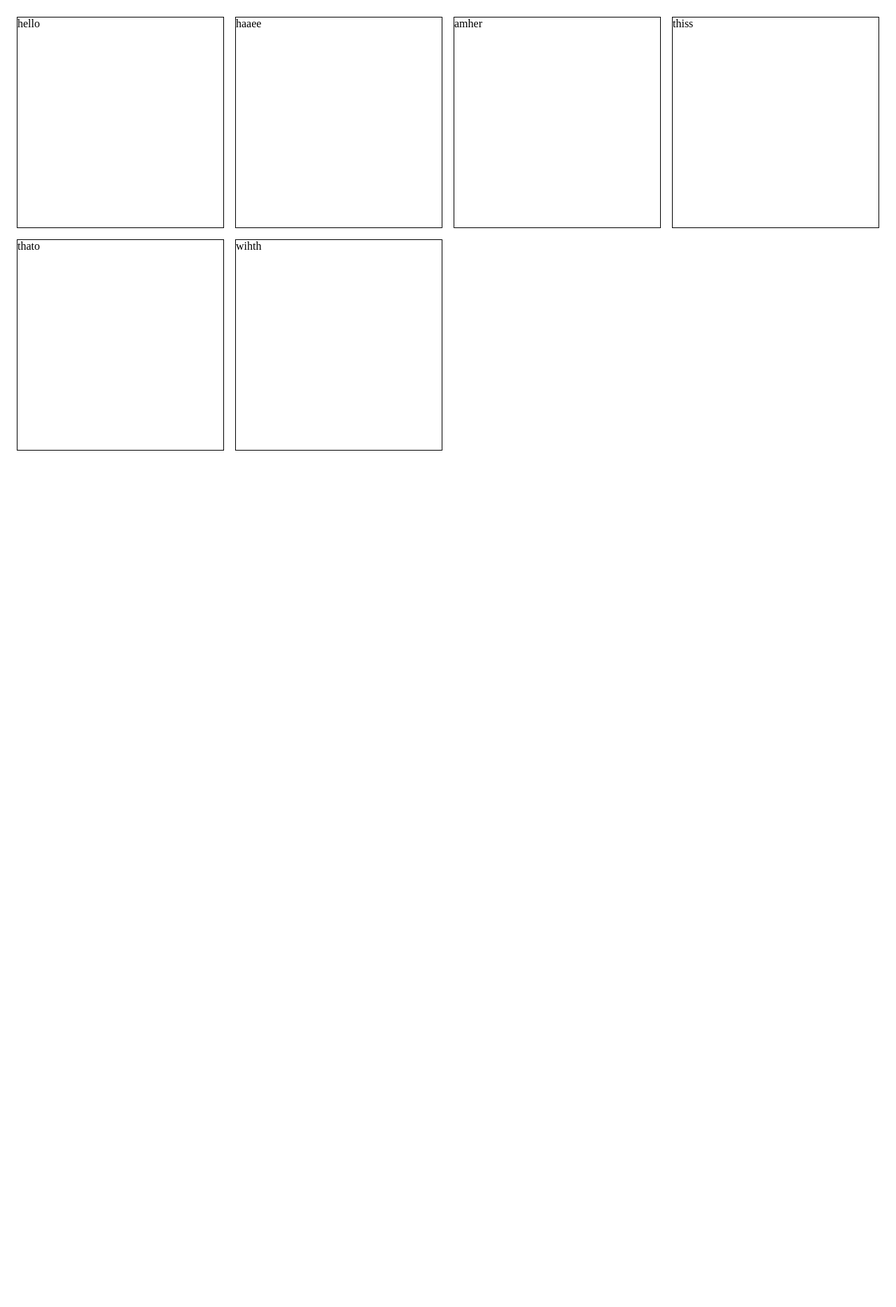
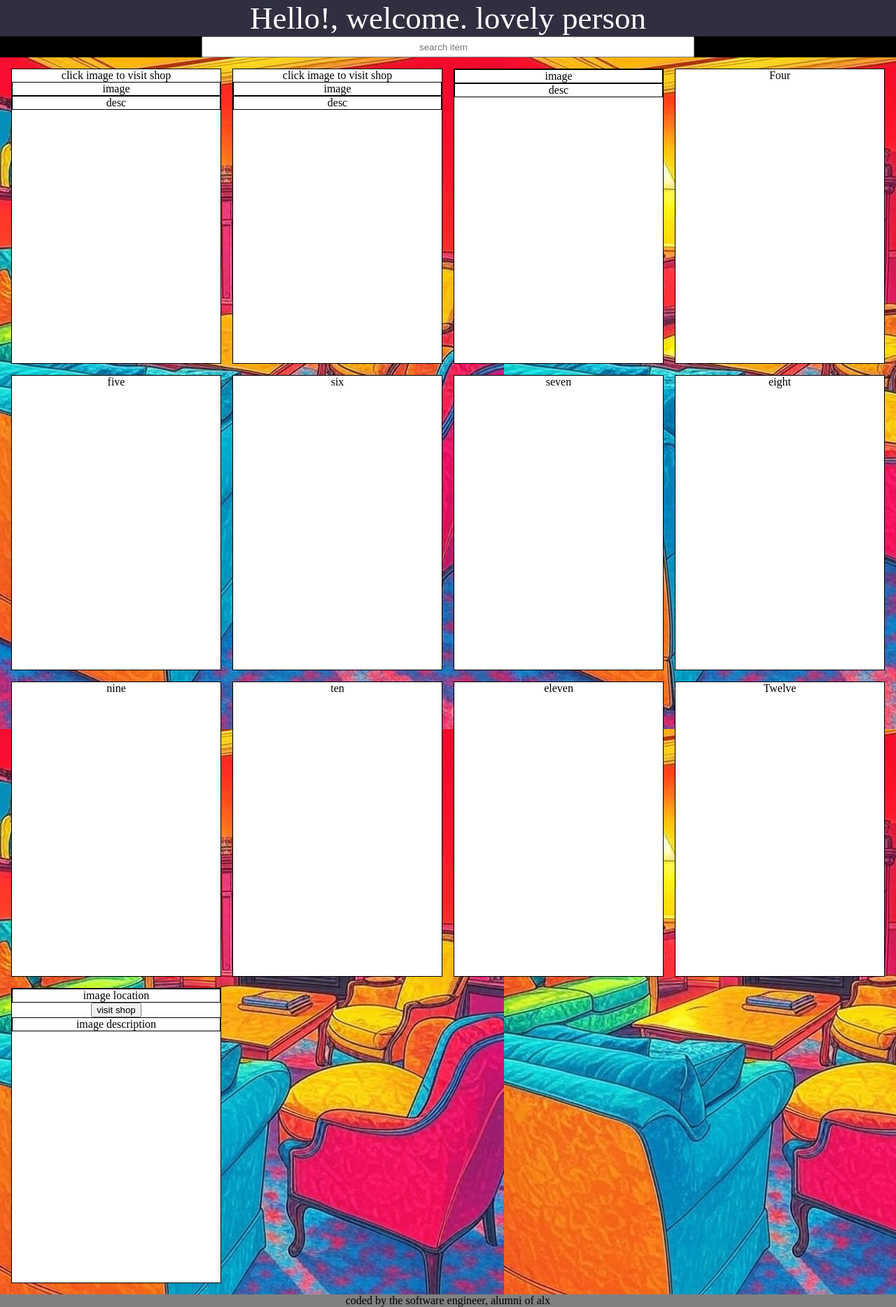
Before and after one commit to Hingamakena/ilovegooditems.github.io, a Flask app: page / in a window 1280 px wide. Shown: the whole page at 70% size. Before the commit the page ends 644 px from the top, so only its background shows below. Run offline with Flask 3, Linux system fonts and the light colour scheme.

Commit message:
changes to the css layout, image background layout, html elements

```diff
--- a/static/css/index.css
+++ b/static/css/index.css
@@ -1,3 +1,6 @@
+body, html {
+	margin: 0;
+}
 #main_screed {
 	display: grid;
 	grid-template-columns: repeat(auto-fit, minmax(250px, 1fr));
@@ -5,10 +8,38 @@
 	padding: 1rem;
 }
 #main_screed > div {
+	height: 420px;
+	text-align: center;
 	border: 1px solid black;
-	/* this is added code on height */
-	height: 300px;
+	background-color: white;
 }
 #main_screed > div > div {
 	border: 1px solid black;
+	text-align: center;
 }
+
+header {
+	background-color: #2F2F40;
+	color: white;
+	font-size: 45px;
+	text-align: center;
+
+}
+footer {
+	text-align: center;
+	background-color: grey;
+}
+main {
+	background-image: url("../images/ab81a943-b6c6-407b-b007-f37e33bfe9ea.jpg")
+}
+#searchbox_holder{
+	background-color: black;
+	display: flex;
+	justify-content: center;
+	align-items: center;
+}
+#search_box {
+	width: 55%;
+	height: 30px;
+	text-align: center;
+}
--- a/templates/index.html
+++ b/templates/index.html
@@ -8,13 +8,52 @@
 	</head>
 
 	<body>
+		<header>
+			Hello!, welcome. lovely person
+		</header>
+		<div id="searchbox_holder">
+		<input type="search" id="search_box" placeholder="search item">
+		</div>
 		<main id="main_screed">
-			<div>hello</div>
-			<div>haaee</div>
-			<div>amher</div>
-			<div>thiss</div>
-			<div>thato</div>
-			<div>wihth</div>
+			<div>
+				click image to visit shop
+				<div> image </div>
+				<div> desc </div>
+			</div>
+
+			<div>
+				click image to visit shop
+				<div> image </div>
+				<div> desc </div>
+			</div>
+
+			<div>
+				<div> image </div>
+				<div> desc </div>
+			</div>
+			<div>Four</div>
+			<div>five</div>
+			<div>six</div>
+			<div>seven</div>
+			<div>eight</div>
+			<div>nine</div>
+			<div>ten</div>
+			<div>eleven</div>
+			<div>Twelve</div>
+			<div>
+				<div>
+					image location
+				</div>
+				<button>
+					visit shop
+				</button>
+				<div>
+					image description
+				</div>
+			</div>
 		</main>
+		<footer>
+			coded by the software engineer, alumni of alx
+		</footer>
 	</body>
 </html>
```
Also changed, not shown: index.css (+39 -0 lines), index.html (+20 -4 lines), static/images/ab81a943-b6c6-407b-b007-f37e33bfe9ea.jpg (added).
